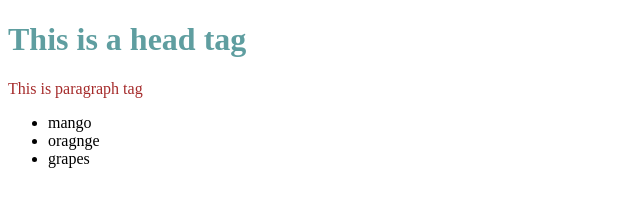
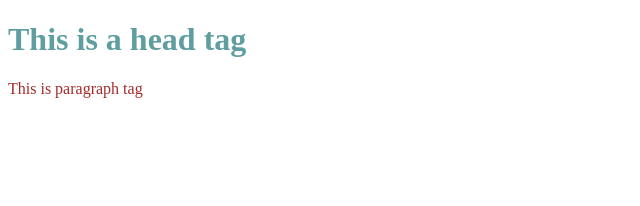
Before and after one commit to MdAasif06/localRepo, a plain HTML site: page index.html in a window 1280 px wide. Shown: the whole page, without its empty margins (0-640 px from the left). Drawn offline with Linux system fonts and the light colour scheme.

Commit message:
remove ul list

```diff
--- a/index.html
+++ b/index.html
@@ -9,11 +9,6 @@
 <body>
     <h1>This is a head tag</h1>
     <p>This is paragraph tag</p>
-    <ul>
-        <li>mango</li>
-        <li>oragnge</li>
-        <li>grapes</li>
-    </ul>
 
 </body>
 </html>
```
